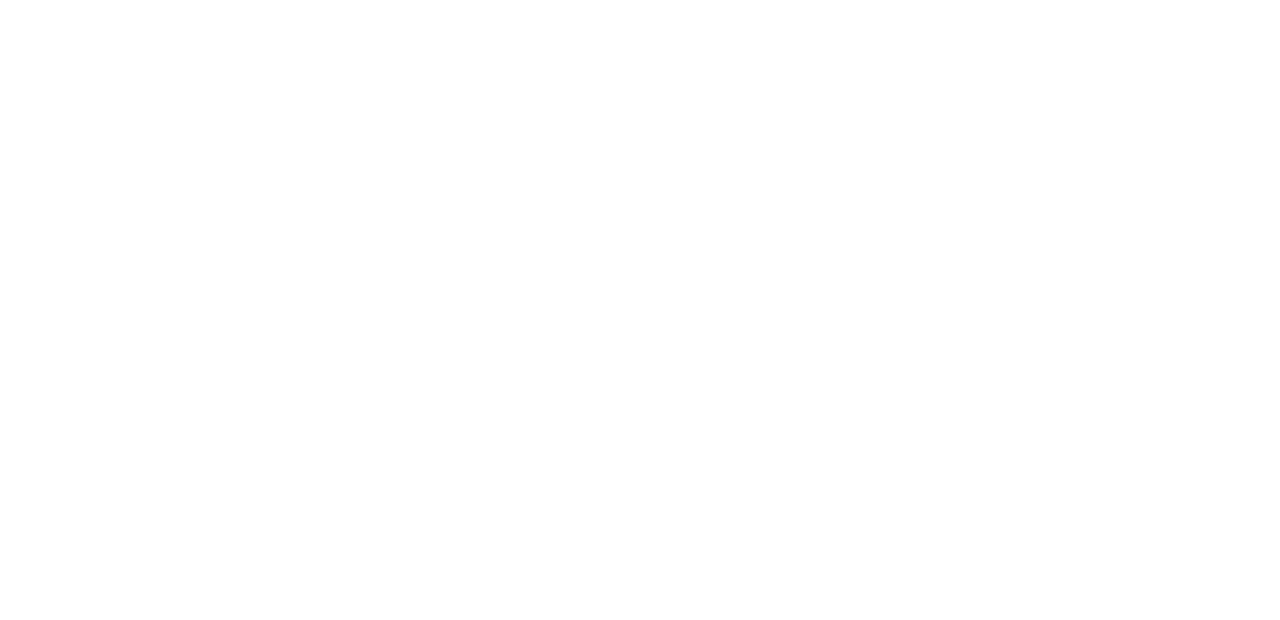
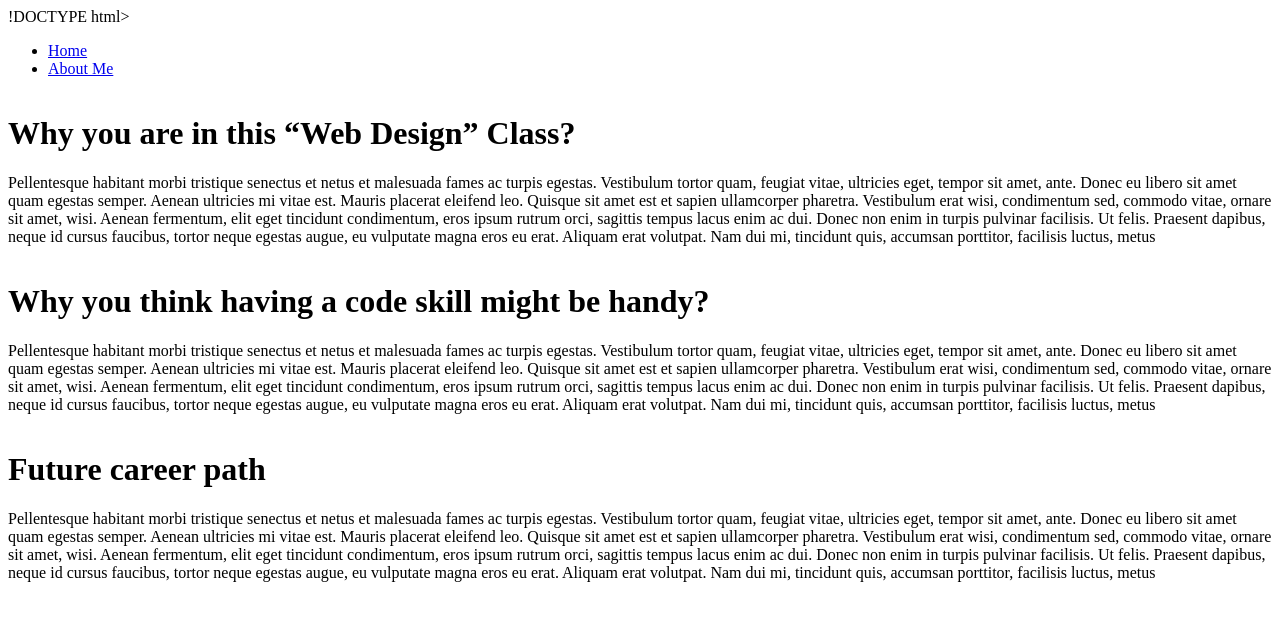
Before and after one commit to ryanrosen2432/html-examples-1, a plain HTML site: page index.html in a window 1280 px wide. Drawn offline with Linux system fonts and the light colour scheme.

Commit message:
Update index.html

```diff
--- a/index.html
+++ b/index.html
@@ -1,3 +1,30 @@
-<!DOCTYPE HTML>
-<html>
+!DOCTYPE html>
+<html lang="en">
+  <head>
+    <meta charset="UTF-8">
+    <title>HTML Examples</title>
+
+    <!-- External CSS -->
+    <link rel="stylesheet" href="css/style.css">
+  </head>
+  <body>
+    <nav>
+      <ul>
+        <li><a href="index.html">Home</a></li>
+        <li><a href="about.html">About Me</a></li>
+      </ul>
+    </nav>
+    <img src="" alt="">
+    <h1>Why you are in this “Web Design” Class?</h1>
+    <p>Pellentesque habitant morbi tristique senectus et netus et malesuada fames ac turpis egestas. Vestibulum tortor quam, feugiat vitae, ultricies eget, tempor sit amet, ante. Donec eu libero sit amet quam egestas semper. Aenean ultricies mi vitae est. Mauris placerat eleifend leo. Quisque sit amet est et sapien ullamcorper pharetra. Vestibulum erat wisi, condimentum sed, commodo vitae, ornare sit amet, wisi. Aenean fermentum, elit eget tincidunt condimentum, eros ipsum rutrum orci, sagittis tempus lacus enim ac dui. Donec non enim in turpis pulvinar facilisis. Ut felis. Praesent dapibus, neque id cursus faucibus, tortor neque egestas augue, eu vulputate magna eros eu erat. Aliquam erat volutpat. Nam dui mi, tincidunt quis, accumsan porttitor, facilisis luctus, metus</p>
+
+    <img src="" alt="">
+    <h1>Why you think having a code skill might be handy?</h1>
+    <p>Pellentesque habitant morbi tristique senectus et netus et malesuada fames ac turpis egestas. Vestibulum tortor quam, feugiat vitae, ultricies eget, tempor sit amet, ante. Donec eu libero sit amet quam egestas semper. Aenean ultricies mi vitae est. Mauris placerat eleifend leo. Quisque sit amet est et sapien ullamcorper pharetra. Vestibulum erat wisi, condimentum sed, commodo vitae, ornare sit amet, wisi. Aenean fermentum, elit eget tincidunt condimentum, eros ipsum rutrum orci, sagittis tempus lacus enim ac dui. Donec non enim in turpis pulvinar facilisis. Ut felis. Praesent dapibus, neque id cursus faucibus, tortor neque egestas augue, eu vulputate magna eros eu erat. Aliquam erat volutpat. Nam dui mi, tincidunt quis, accumsan porttitor, facilisis luctus, metus</p>
+
+    <img src="" alt="">
+    <h1>Future career path</h1>
+    <p>Pellentesque habitant morbi tristique senectus et netus et malesuada fames ac turpis egestas. Vestibulum tortor quam, feugiat vitae, ultricies eget, tempor sit amet, ante. Donec eu libero sit amet quam egestas semper. Aenean ultricies mi vitae est. Mauris placerat eleifend leo. Quisque sit amet est et sapien ullamcorper pharetra. Vestibulum erat wisi, condimentum sed, commodo vitae, ornare sit amet, wisi. Aenean fermentum, elit eget tincidunt condimentum, eros ipsum rutrum orci, sagittis tempus lacus enim ac dui. Donec non enim in turpis pulvinar facilisis. Ut felis. Praesent dapibus, neque id cursus faucibus, tortor neque egestas augue, eu vulputate magna eros eu erat. Aliquam erat volutpat. Nam dui mi, tincidunt quis, accumsan porttitor, facilisis luctus, metus</p>
+
+  </body>
 </html>
```
